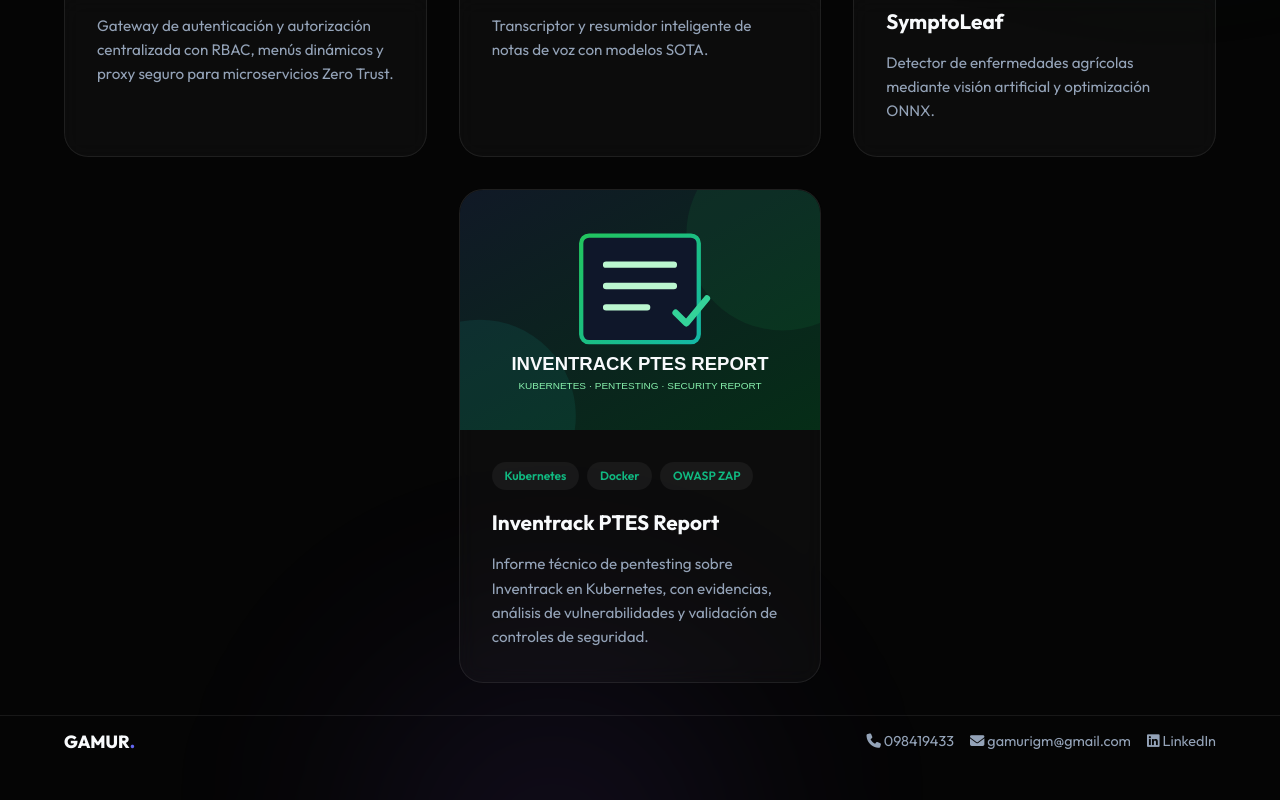
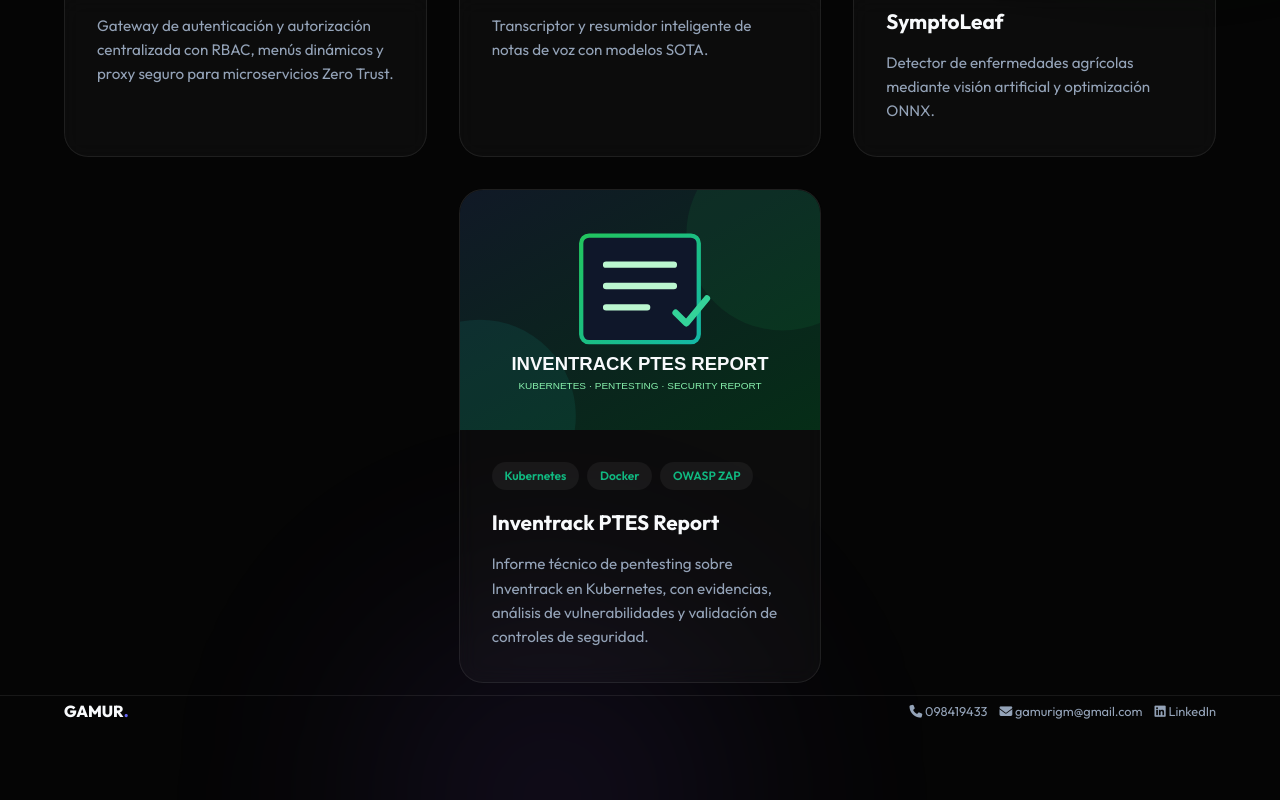
Before and after one commit to gamurigm/gamurigm.github.io, a Next.js app: page / in a window 1280 px wide. Shown: the part 2022-2822 px from the top of the page. Built offline with nearby package versions, Linux system fonts and the light colour scheme.

Commit message:
style: minimize footer and project spacing

```diff
--- a/src/app/globals.css
+++ b/src/app/globals.css
@@ -419,7 +419,7 @@
    PROJECTS SECTION
    ========================================= */
 .projects {
-  padding: 6rem 0 2rem;
+  padding: 6rem 0 0.75rem;
   position: relative;
   z-index: 10;
 }
@@ -579,9 +579,10 @@
    FOOTER
    ========================================= */
 footer {
-  padding: 0.75rem 0;
+  padding: 0.4rem 0;
   border-top: 1px solid var(--card-border);
   scroll-margin-top: 5rem;
+  line-height: 1.15;
 }
 
 .footer-container {
@@ -591,7 +592,7 @@
 }
 
 .footer-logo {
-  font-size: 1.1rem;
+  font-size: 1rem;
   font-weight: 800;
 }
 
@@ -603,12 +604,12 @@
   display: flex;
   flex-wrap: wrap;
   justify-content: flex-end;
-  gap: 0.5rem 1rem;
+  gap: 0.35rem 0.75rem;
 }
 
 .footer-contact a {
   color: var(--text-secondary);
-  font-size: 0.9rem;
+  font-size: 0.8rem;
   text-decoration: none;
 }
 
@@ -681,7 +682,7 @@
 
   .footer-container {
     flex-direction: column;
-    gap: 0.5rem;
+    gap: 0.35rem;
   }
 
   .footer-contact {
```
